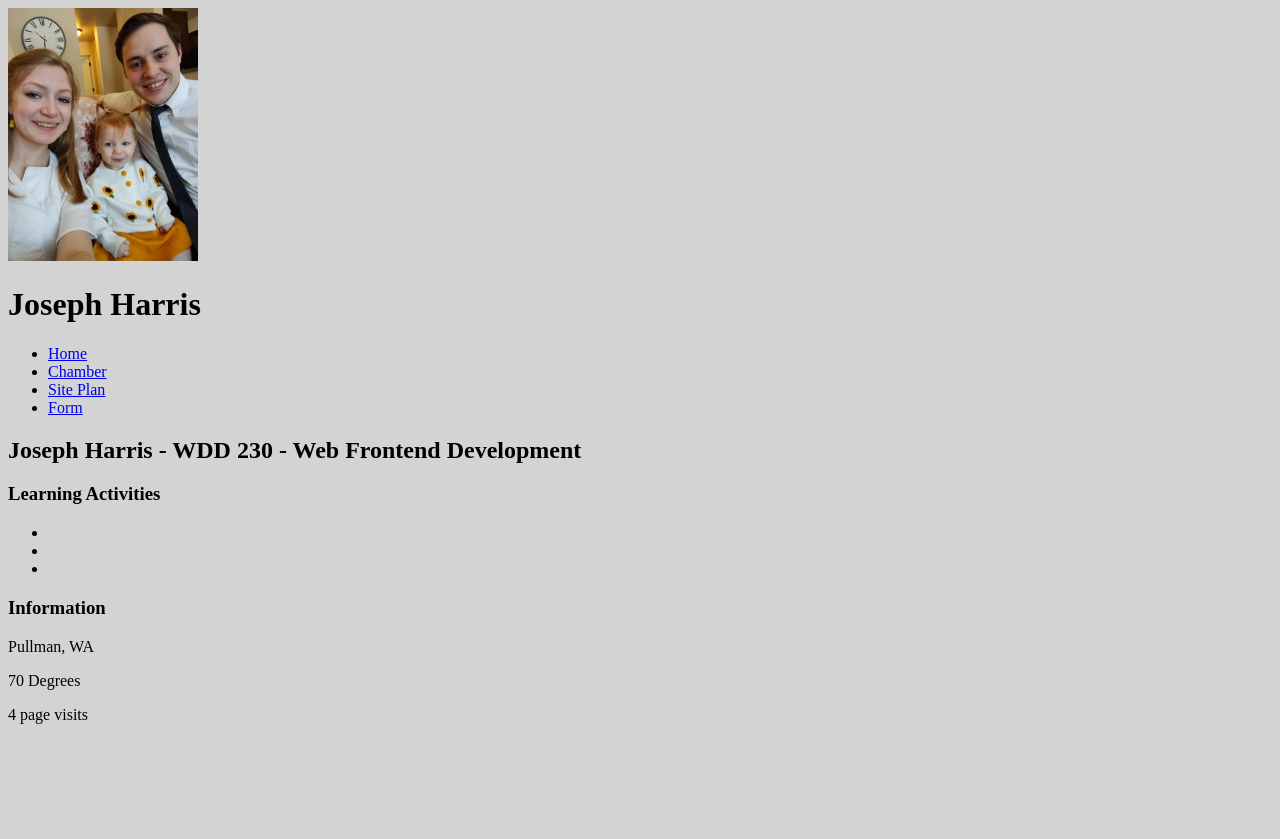
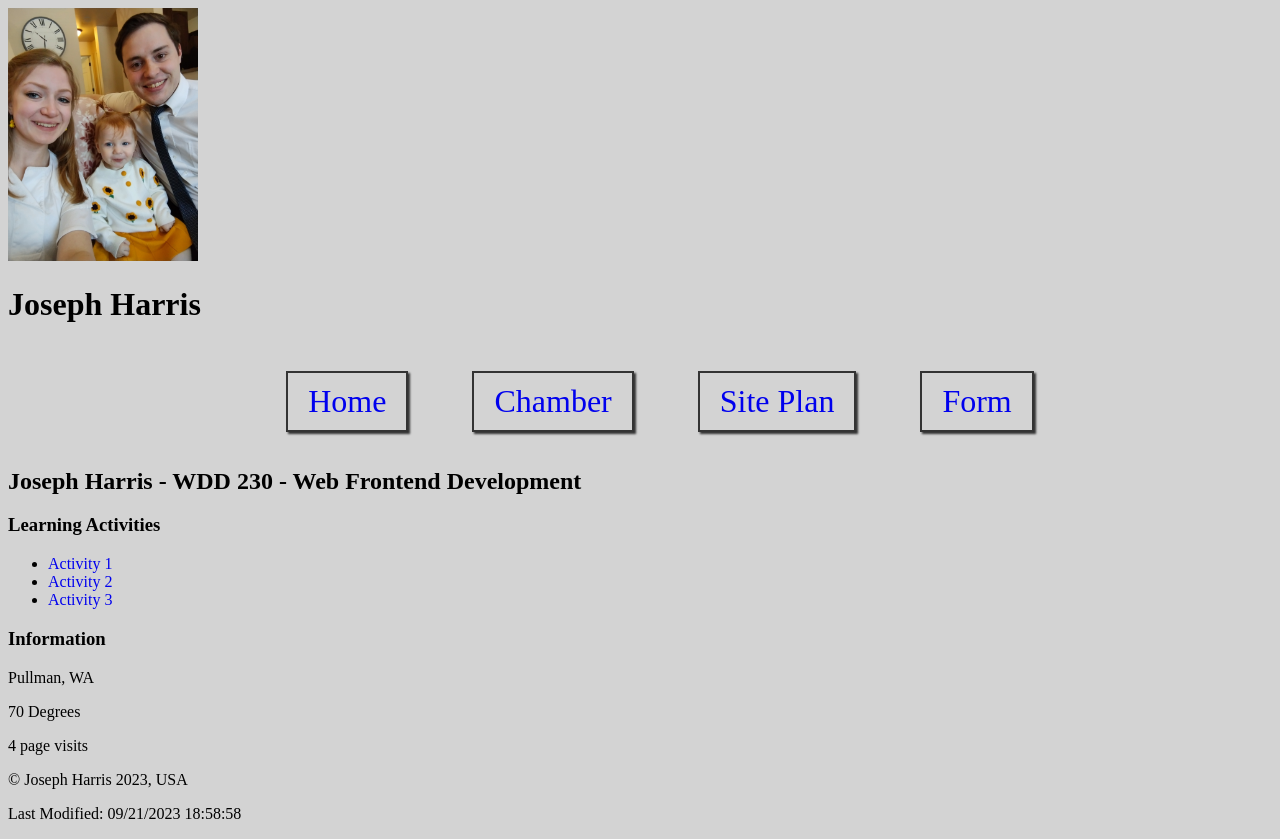
Before and after one commit to jncoug/wdd230, a plain HTML site: page index.html in a window 1280 px wide. Before the commit the page ends 800 px from the top, so only its background shows below. Drawn offline with Linux system fonts and the light colour scheme.

Commit message:
added burger button

```diff
--- a/index.html
+++ b/index.html
@@ -22,8 +22,9 @@
       />
       <h1>Joseph Harris</h1>
     </header>
+    <button id="hamburger-button">&#9776;</button>
     <nav>
-      <ul>
+      <ul class="nav-links">
         <li><a href="#">Home</a></li>
         <li><a href="#">Chamber</a></li>
         <li><a href="#">Site Plan</a></li>
@@ -35,9 +36,9 @@
       <section class="card">
         <h3>Learning Activities</h3>
         <ul>
-          <li><a href="#"></a></li>
-          <li><a href="#"></a></li>
-          <li><a href="#"></a></li>
+          <li><a href="#">Activity 1</a></li>
+          <li><a href="#">Activity 2</a></li>
+          <li><a href="#">Activity 3</a></li>
         </ul>
       </section>
       <section class="card">
@@ -48,8 +49,8 @@
       </section>
     </main>
     <footer>
-      <p></p>
-      <p></p>
+      <p id="year"></p>
+      <p id="lastModified"></p>
     </footer>
     <script src="scripts/getDates.js"></script>
   </body>
--- a/scripts/getDates.js
+++ b/scripts/getDates.js
@@ -0,0 +1,16 @@
+document.querySelector("#year").innerHTML = `&copy; Joseph Harris ${new Date()
+  .getFullYear()
+  .toString()}, USA`;
+
+document.querySelector(
+  "#lastModified"
+).textContent = `Last Modified: ${document.lastModified}`;
+
+// hamburger button code
+const hamburgerButton = document.querySelector("#hamburger-button");
+const nav = document.querySelector("nav");
+
+hamburgerButton.addEventListener("click", () => {
+  // Toggle the visibility of the navigation links
+  nav.classList.toggle("show");
+});
--- a/styles/base.css
+++ b/styles/base.css
@@ -1,3 +1,38 @@
+a {
+    text-decoration: none;
+}
+
 body {
-    background-color: lightblue;
+    background-color: lightgray;
 }
+
+nav {
+    display: none;
+    flex-direction: column;
+    justify-content: center;
+}
+
+.nav-links {
+    display: flex;
+    flex-direction: column;
+
+}
+
+.nav-links li {
+    list-style-type: none;
+    font-size: 16px;
+    border: 2px solid #333;
+    padding: 5px 10px;
+    /* width: auto; */
+    margin-top: 10px;
+    margin-left: 1em;
+    margin-right: 1em;
+    box-shadow: 2px 2px 2px #333;
+}
+
+.show {
+    display: flex;
+}
+#hamburger-button {
+    display: flex;
+}
--- a/styles/larger.css
+++ b/styles/larger.css
@@ -1,6 +1,30 @@
-@media screen and (min-width: 1000px) {
-    body{
-        background-color: lightgray;
+@media screen and (min-width: 480px) {
+
+    nav {
+        display: flex;
+        flex-direction: row;
+        justify-content: center;
+
+    }
+
+    .nav-links {
+        display: flex;
+        flex-direction: row;
+    }
+
+    .nav-links li {
+        list-style-type: none;
+        font-size: 32px;
+        border: 2px solid #333;
+        padding: 10px 20px;
+        margin-top: 10px;
+        margin-left: 1em;
+        margin-right: 1em;
+        box-shadow: 2px 2px 2px #333;
+    }
+
+    #hamburger-button {
+        display: none;
     }
 
 }
```
